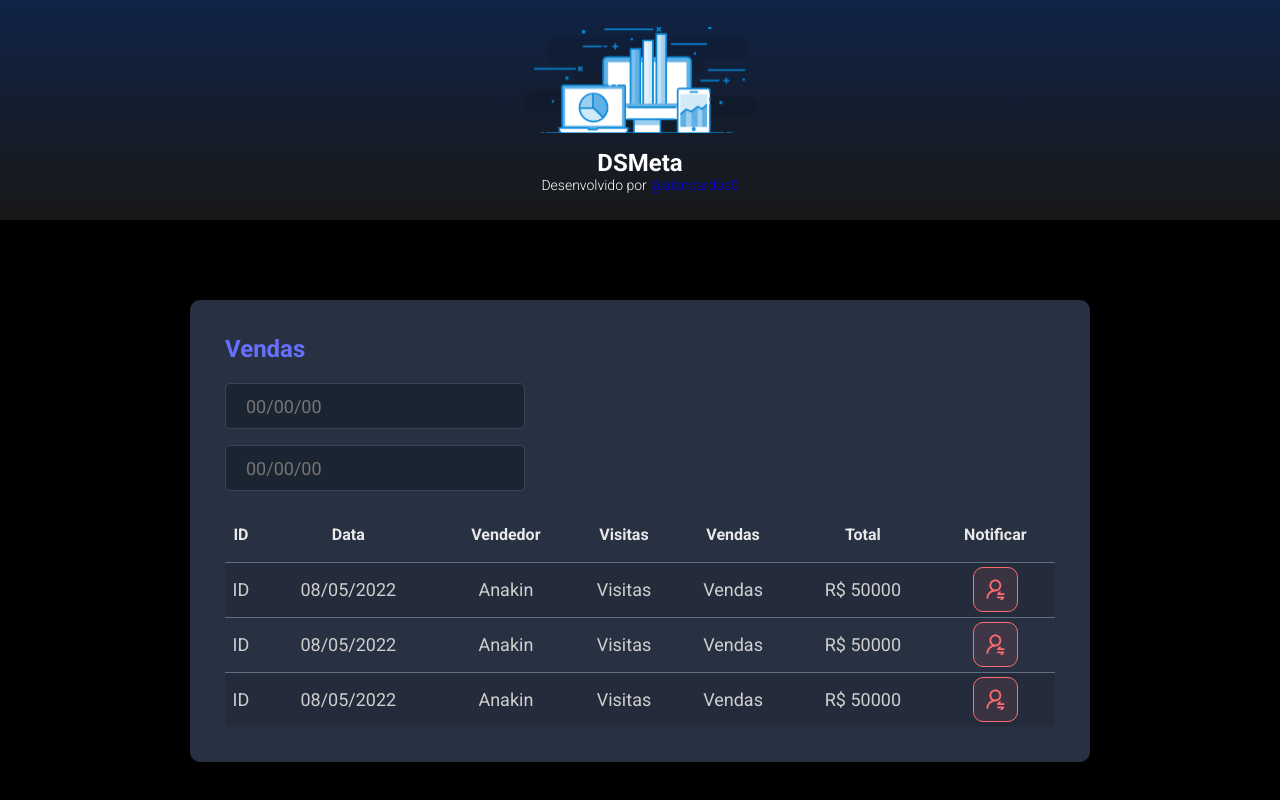
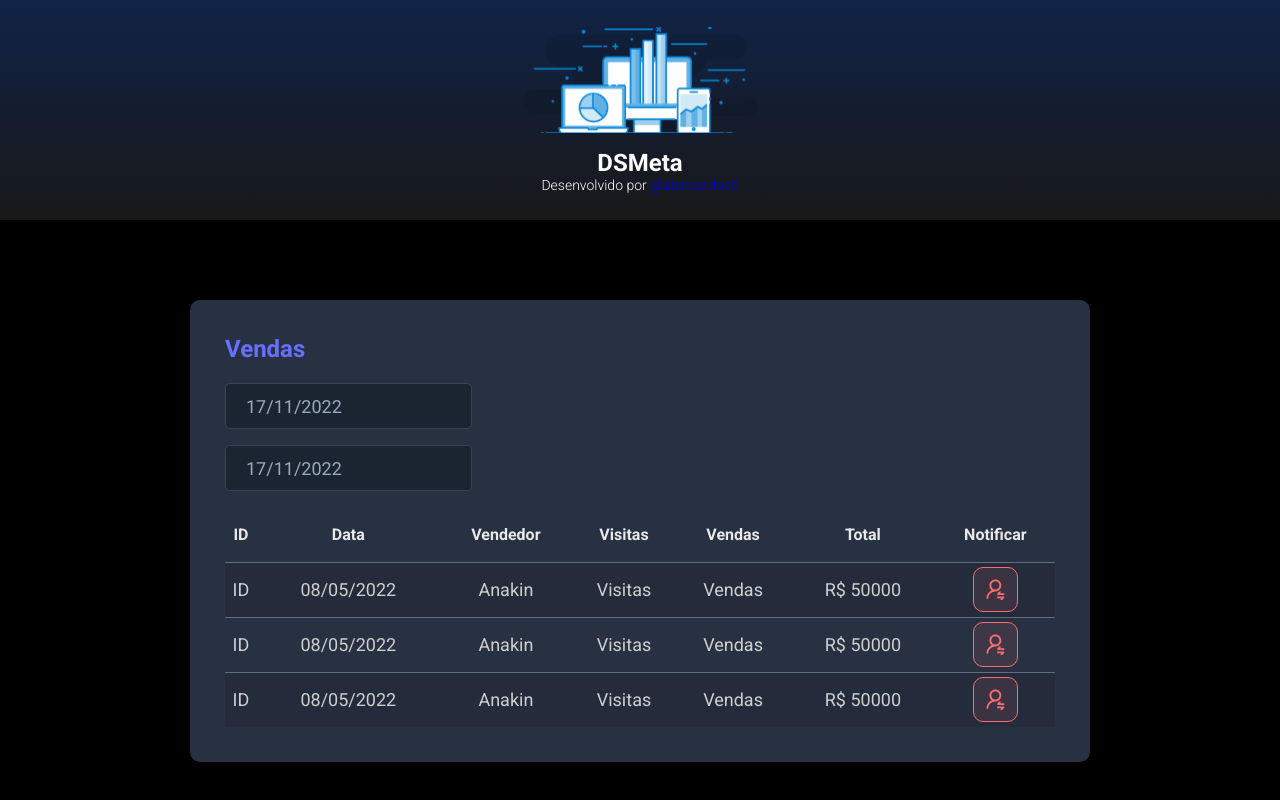
Before and after one commit to alancardos0/dsmeta, a React app in the folder frontend/: page / in a window 1280 px wide. Shown: the top 800 px of the page. Built offline with nearby package versions, Linux system fonts and the light colour scheme; the HTML template or start-up script is replaced by a standard one.

Commit message:
Datepicker

```diff
--- a/frontend/package.json
+++ b/frontend/package.json
@@ -9,7 +9,9 @@
     "preview": "vite preview"
   },
   "dependencies": {
+    "@types/react-datepicker": "^4.4.2",
     "react": "^18.2.0",
+    "react-datepicker": "^4.8.0",
     "react-dom": "^18.2.0"
   },
   "devDependencies": {
--- a/frontend/src/components/Sales-Card/Sales-Card.tsx
+++ b/frontend/src/components/Sales-Card/Sales-Card.tsx
@@ -1,15 +1,27 @@
 import NotificationButton from '../Notification-Button'
 import './Sales-Card-style.css'
+import DatePicker from 'react-datepicker'
+import 'react-datepicker/dist/react-datepicker.css'
+export default function SalesCard() {
 
-export default function SalesCard() {
   return (
     <div className="card">
       <h2>Vendas</h2>
       <div className="dsmeta-form-control-container">
-        <input className="dsmeta-form-control" type="text" placeholder="00/00/00" />
+        <DatePicker
+          selected={new Date()}
+          onChange={(date: Date) => { }}
+          className="dsmeta-form-control"
+          dateFormat="dd/MM/yyyy"
+        />
       </div>
       <div className="dsmeta-form-control-container">
-        <input className="dsmeta-form-control" type="text" placeholder="00/00/00" />
+        <DatePicker
+          selected={new Date()}
+          onChange={(date: Date) => { }}
+          className="dsmeta-form-control"
+          dateFormat="dd/MM/yyyy"
+        />
       </div>
 
       <div>
```
Also changed, not shown: 1 other file (tests, documents, lock files or other folders).
